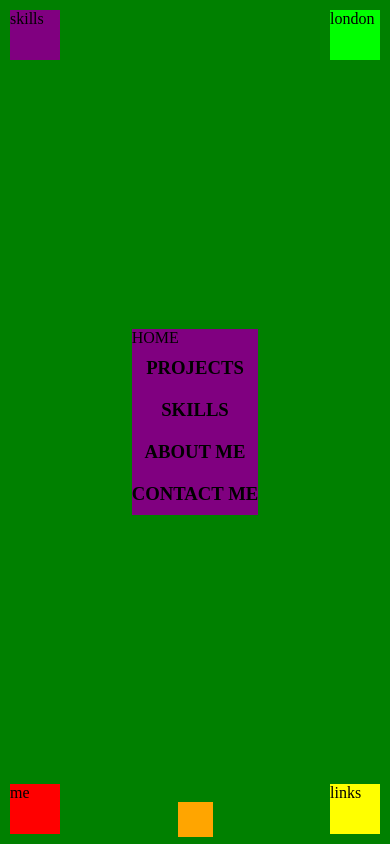
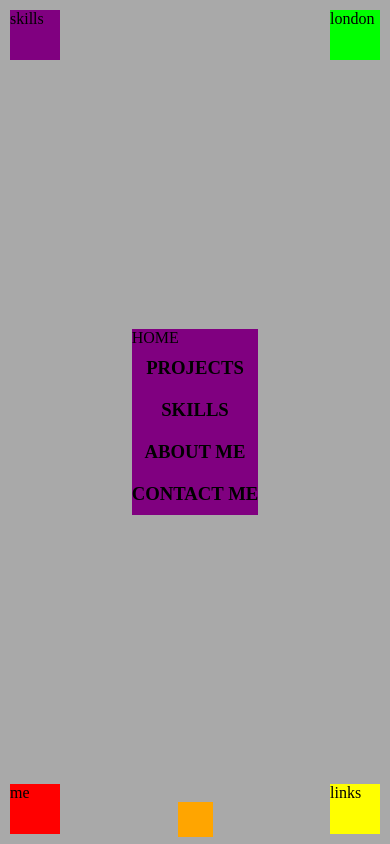
Before and after one commit to aiacuone/portfolio-v3, a Next.js app: page / in a window 390 px wide. Built offline with nearby package versions, Linux system fonts and the light colour scheme.

Commit message:
SECOND TIME HAPPY. fixed issue with sizing of __next div with hamburger page and not being able to scroll to get rid of address bar

```diff
--- a/components/Layout.js
+++ b/components/Layout.js
@@ -23,14 +23,18 @@ export default function Layout({ children }) {
 
   const classesRoot = useStylesRoot()
 
+  console.log(windowHeight, 'windowHeight')
+
   const Phone = () => {
     const useStyles = makeStyles({
       root: {
         position: 'relative',
         width: '100vw',
+        // height: `${windowHeight}px`,
         height: windowHeight,
         minHeight: '270px',
         minWidth: '270px',
+        // background: 'red',
       },
       hamburger: {
         position: 'absolute',
--- a/styles/globals.css
+++ b/styles/globals.css
@@ -17,8 +17,9 @@ a {
 }
 
 #__next {
-  height: 100%;
+  /* height: 100%; */
+  height: 100vh;
   width: 100%;
-  background: green;
+  background: darkgrey;
   min-height: -webkit-fill-available;
 }
```
